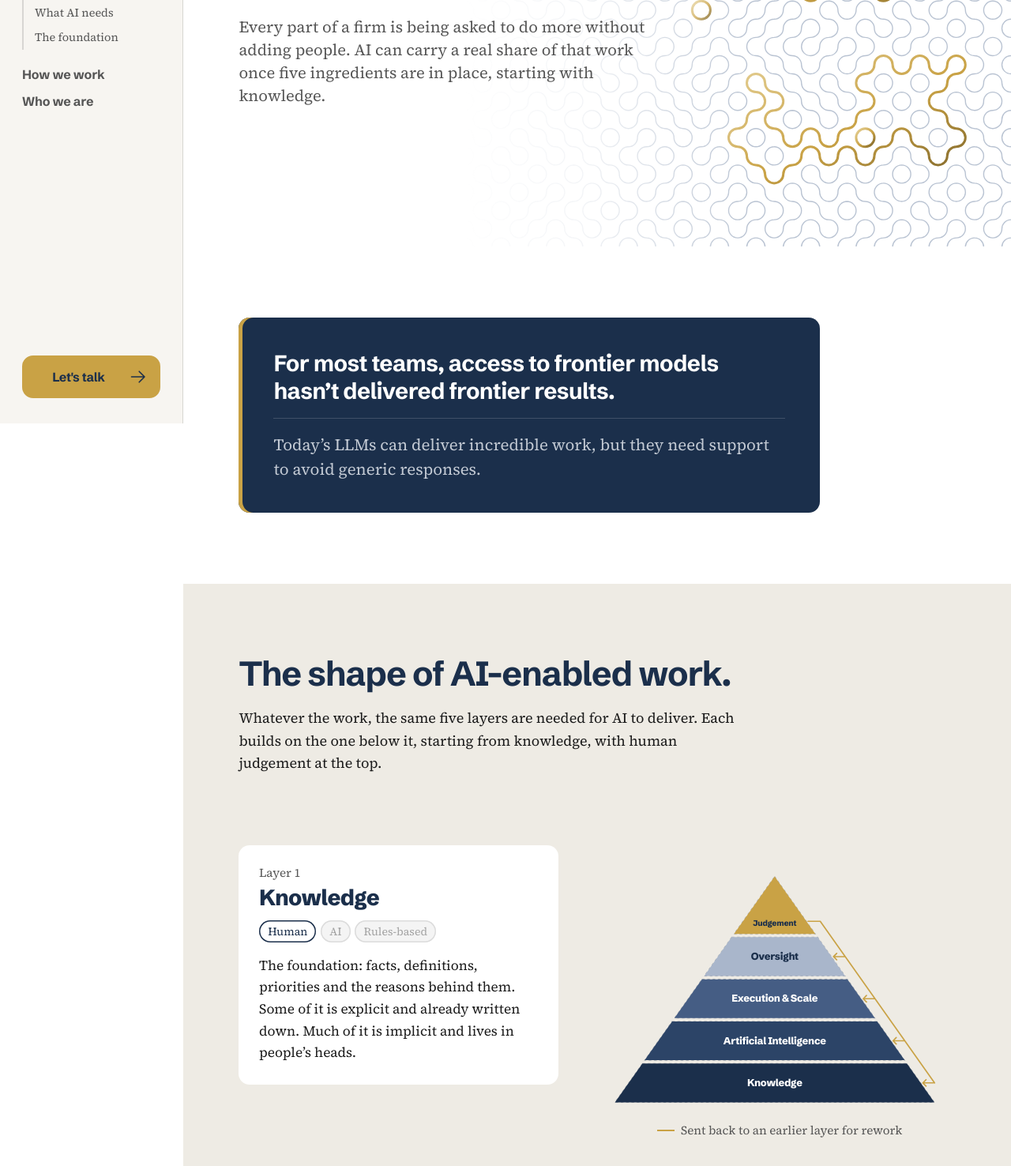
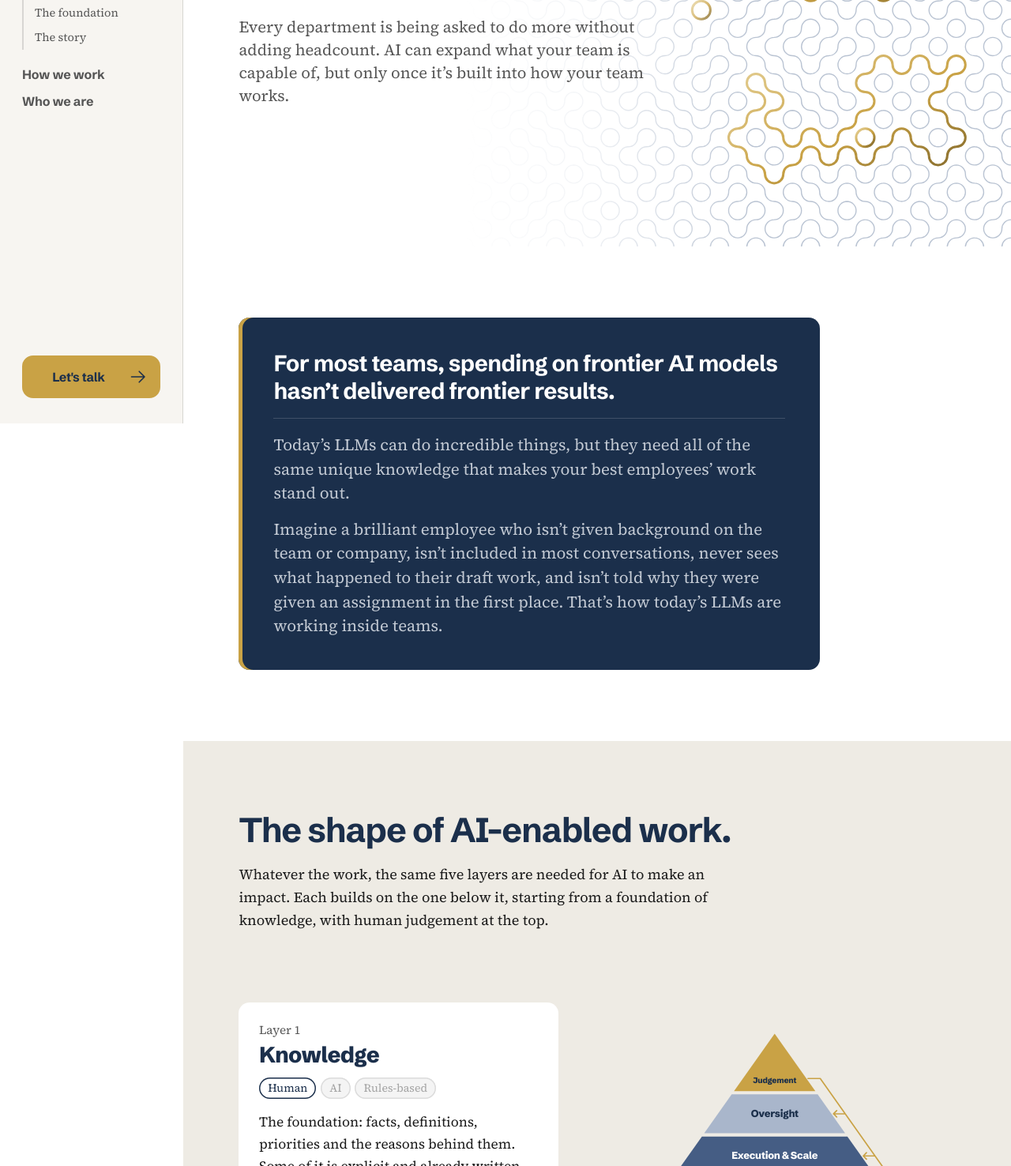
Before and after one commit to Cozelo/cozelo-site, a plain HTML site: page ai-enabled-work/index.html in a window 1280 px wide. Shown: the part 264-1740 px from the top of the page at 79% size. Drawn offline with Linux system fonts and the light colour scheme.

Commit message:
AI-enabled work: new hero, callout and layer copy; renamed sections; no dotted slots
Co-Authored-By: Claude Opus 5.5 <noreply@anthropic.com>

```diff
--- a/ai-enabled-work/index.html
+++ b/ai-enabled-work/index.html
@@ -154,7 +154,6 @@
 .ing{display:grid; grid-template-columns:minmax(0,1fr) minmax(0,1.1fr); gap:clamp(2rem,4.5vw,4rem); margin-top:clamp(2rem,4vw,3rem)}
 .ing-pyr{position:sticky; top:calc(50vh - 15rem); align-self:start; height:30rem; display:flex; flex-direction:column; justify-content:center}
 .pyr{width:100%; height:auto; max-height:26rem; display:block; overflow:visible}
-.pyr-slot{fill:none; stroke:rgba(27,47,75,.32); stroke-width:1.5; stroke-dasharray:5 5}
 .tier text{font-family:var(--sans); font-weight:800; font-size:19px; letter-spacing:-.02em; fill:#fff}
 .tier.t5 text{font-size:15px}
 .t1 polygon{fill:var(--navy)}
@@ -244,9 +243,10 @@
 .onto-cap + .onto{margin-top:1rem}
 
 
-/* Sections run Problem, Shape, What AI needs, Foundation: the two white bands after the shape are ruled apart. */
+/* Sections run Problem, Shape, Foundation, Story: the two white bands after the shape are ruled apart. */
 #knowledge{border-top:1px solid var(--rule-light)}
 .gap-box{max-width:46rem}
+.gap-b+.gap-b{margin-top:.9rem; padding-top:0; border-top:0}
 </style>
 </head>
 <body>
@@ -284,8 +284,8 @@
         <ul class="rail__toc">
           <li><a href="#problem">The problem</a></li>
           <li><a href="#ingredients">The shape</a></li>
-          <li><a href="#ai">What AI needs</a></li>
-          <li><a href="#knowledge">The foundation</a></li>
+          <li><a href="#ai">The foundation</a></li>
+          <li><a href="#knowledge">The story</a></li>
         </ul>
       </li>
       <li><a class="rail__pg" href="/how-we-work/">How we work</a></li>
@@ -298,7 +298,7 @@
 <header class="band band--light bd-hero" id="top">
   <div class="inner">
     <h1>Being asked to do more with less?</h1>
-    <p class="lede">Every part of a firm is being asked to do more without adding people. AI can carry a real share of that work once five ingredients are in place, starting with knowledge.</p>
+    <p class="lede">Every department is being asked to do more without adding headcount. AI can expand what your team is capable of, but only once it&rsquo;s built into how your team works.</p>
   </div>
   <!-- Gold: four distinct shapes of different sizes, joined by one drawn line. Four ingredients, one way of working. -->
   <div class="jx jx-hero" data-motif="junctions" data-surface="white" data-seed="31" data-draw="load" data-pop data-narrow-media="(max-width: 900px)"
@@ -311,8 +311,9 @@
 <section class="band band--light" id="problem">
   <div class="inner">
     <div class="gap-box">
-      <p class="gap-a">For most teams, access to frontier models hasn&rsquo;t delivered frontier results.</p>
-      <p class="gap-b">Today&rsquo;s LLMs can deliver incredible work, but they need support to avoid generic responses.</p>
+      <p class="gap-a">For most teams, spending on frontier AI models hasn&rsquo;t delivered frontier results.</p>
+      <p class="gap-b">Today&rsquo;s LLMs can do incredible things, but they need all of the same unique knowledge that makes your best employees&rsquo; work stand out.</p>
+      <p class="gap-b">Imagine a brilliant employee who isn&rsquo;t given background on the team or company, isn&rsquo;t included in most conversations, never sees what happened to their draft work, and isn&rsquo;t told why they were given an assignment in the first place. That&rsquo;s how today&rsquo;s LLMs are working inside teams.</p>
     </div>
   </div>
 </section>
@@ -320,7 +321,7 @@
 <section class="band band--shade" id="ingredients">
   <div class="inner">
     <h2>The shape of AI-enabled work.</h2>
-    <div class="prose team-lede"><p>Whatever the work, the same five layers are needed for AI to deliver. Each builds on the one below it, starting from knowledge, with human judgement at the top.</p></div>
+    <div class="prose team-lede"><p>Whatever the work, the same five layers are needed for AI to make an impact. Each builds on the one below it, starting from a foundation of knowledge, with human judgement at the top.</p></div>
     <div class="ing">
       <ol class="steps">
         <li class="step" data-k="k"><div class="card">
@@ -329,11 +330,11 @@
         </div></li>
         <li class="step" data-k="i"><div class="card">
           <div class="card-top"><div><span class="layer__n">Layer 2</span><h3>Artificial Intelligence</h3></div><span class="who" aria-label="Supplied by"><span class="off" title="Not used in this layer">Human</span><span>AI</span><span class="off" title="Not used in this layer">Rules-based</span></span></div>
-          <p>The model that reasons over your knowledge. It weighs what matters, decides what to do next and drafts the work. It is only as good as the knowledge beneath it.</p>
+          <p>The model knows how to do almost anything: research, analyse, plan and write. Your knowledge tells it what&rsquo;s right for your team, so it weighs what matters, decides what to do next and drafts the work your way.</p>
         </div></li>
         <li class="step" data-k="p"><div class="card">
           <div class="card-top"><div><span class="layer__n">Layer 3</span><h3>Execution &amp; Scale</h3></div><span class="who" aria-label="Supplied by"><span>Human</span><span>AI</span><span>Rules-based</span></span></div>
-          <p>Where the work gets done. AI adds to the work people do rather than replacing it, and that addition is what lets a team do more without adding people.</p>
+          <p>Where the work gets done. AI can make work faster or better, but its greatest potential is scaling the outcome, not just the work that leads to it: more proposals won, not just more proposals written.</p>
           <div class="split">
             <div><b>Human work</b><span>Relationships, expertise and the calls only your people can make.</span></div>
             <div><b>AI and rules-based work</b><span>Agents and automated workflows that add capacity on a schedule or on demand.</span></div>
@@ -351,11 +352,6 @@
       <div class="ing-pyr">
 <svg class="pyr" viewBox="0 0 660 456" role="img" aria-labelledby="pyrT">
 <title id="pyrT">The five layers as a pyramid: Knowledge at the base, then Artificial Intelligence, Execution &amp; Scale, Oversight and Judgement at the top.</title>
-<polygon class="pyr-slot" points="320.0,20.0 396.4,128.0 243.6,128.0"/>
-<polygon class="pyr-slot" points="239.3,134.0 400.7,134.0 452.3,207.0 187.7,207.0"/>
-<polygon class="pyr-slot" points="183.4,213.0 456.6,213.0 508.2,286.0 131.8,286.0"/>
-<polygon class="pyr-slot" points="127.5,292.0 512.5,292.0 564.1,365.0 75.9,365.0"/>
-<polygon class="pyr-slot" points="71.7,371.0 568.3,371.0 620.0,444.0 20.0,444.0"/>
 <g class="tier t5" data-k="j"><polygon points="320.0,20.0 396.4,128.0 243.6,128.0"/><text x="320" y="112.0" text-anchor="middle">Judgement</text></g>
 <g class="tier t4" data-k="o"><polygon points="239.3,134.0 400.7,134.0 452.3,207.0 187.7,207.0"/><text x="320" y="176.5" text-anchor="middle">Oversight</text></g>
 <g class="tier t3" data-k="p"><polygon points="183.4,213.0 456.6,213.0 508.2,286.0 131.8,286.0"/><text x="320" y="255.5" text-anchor="middle">Execution &amp; Scale</text></g>
@@ -374,7 +370,7 @@
     <div class="ai-copy">
       <h2>AI should work like an expert, not an intern.</h2>
       <div class="prose">
-        <p>Without your firm&rsquo;s knowledge, AI works like a bright new intern: fluent, quick and generic. With it, AI can reason like your best people. That knowledge comes in two kinds.</p>
+        <p>It all starts with knowledge. Without it, AI works like a bright intern: fluent, quick and generic. With your knowledge, AI can reason like your best people. That knowledge comes in two forms.</p>
       </div>
     </div>
     <div class="kinds">
```
